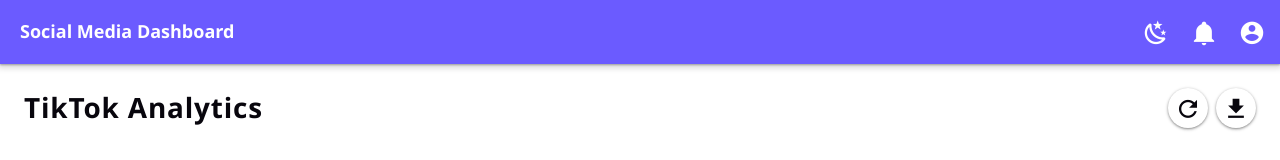
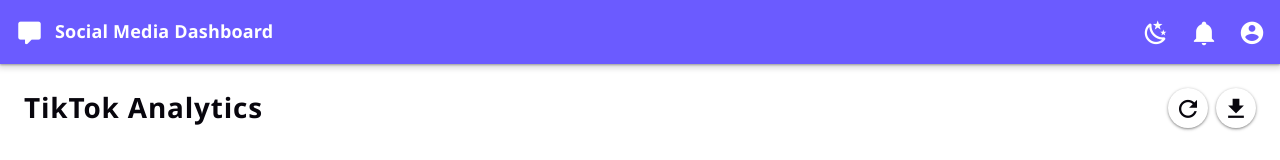
Before and after one commit to lauren-san/case-study-P301, a Vue app: page / in a window 1280 px wide. Shown: the top 160 px of the page. Built offline with nearby package versions, Linux system fonts and the light colour scheme.

Commit message:
added icon to app-bar

```diff
--- a/src/App.vue
+++ b/src/App.vue
@@ -1,7 +1,8 @@
 <template>
   <v-app class="app-shell">
-    <v-app-bar app color="primary">
-      <v-app-bar-title class="dashboard-title">Social Media Dashboard</v-app-bar-title>
+    <v-app-bar app color="primary" class="d-flex align-center">
+      <v-icon color="white" class="ml-4 mr-3">mdi-comment</v-icon>
+      <span class="dashboard-title font-weight-bold text-white">Social Media Dashboard</span>
       <v-spacer></v-spacer>
       <v-btn
         icon
```
Also changed, not shown: 6 other files (tests, documents, lock files or other folders).
